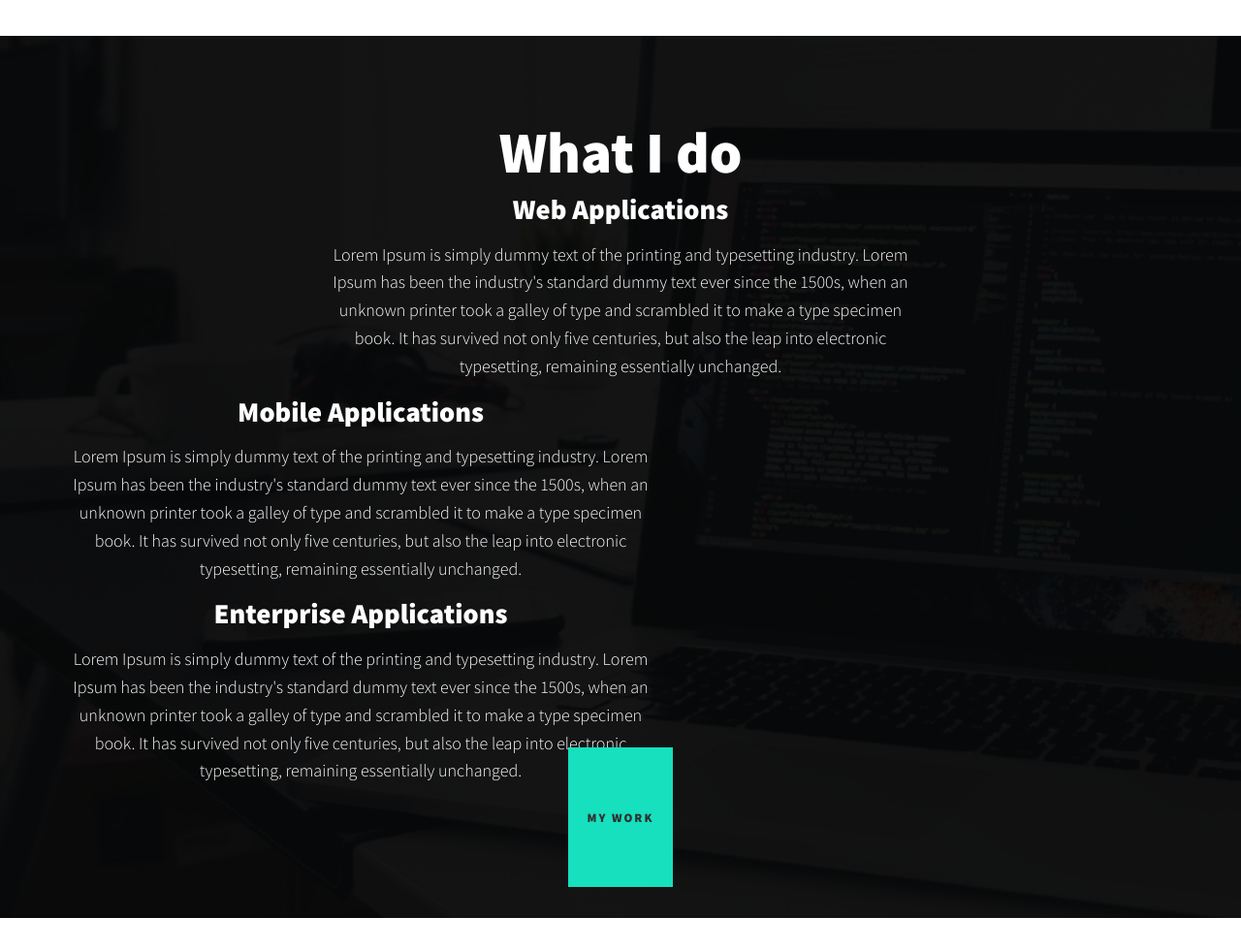
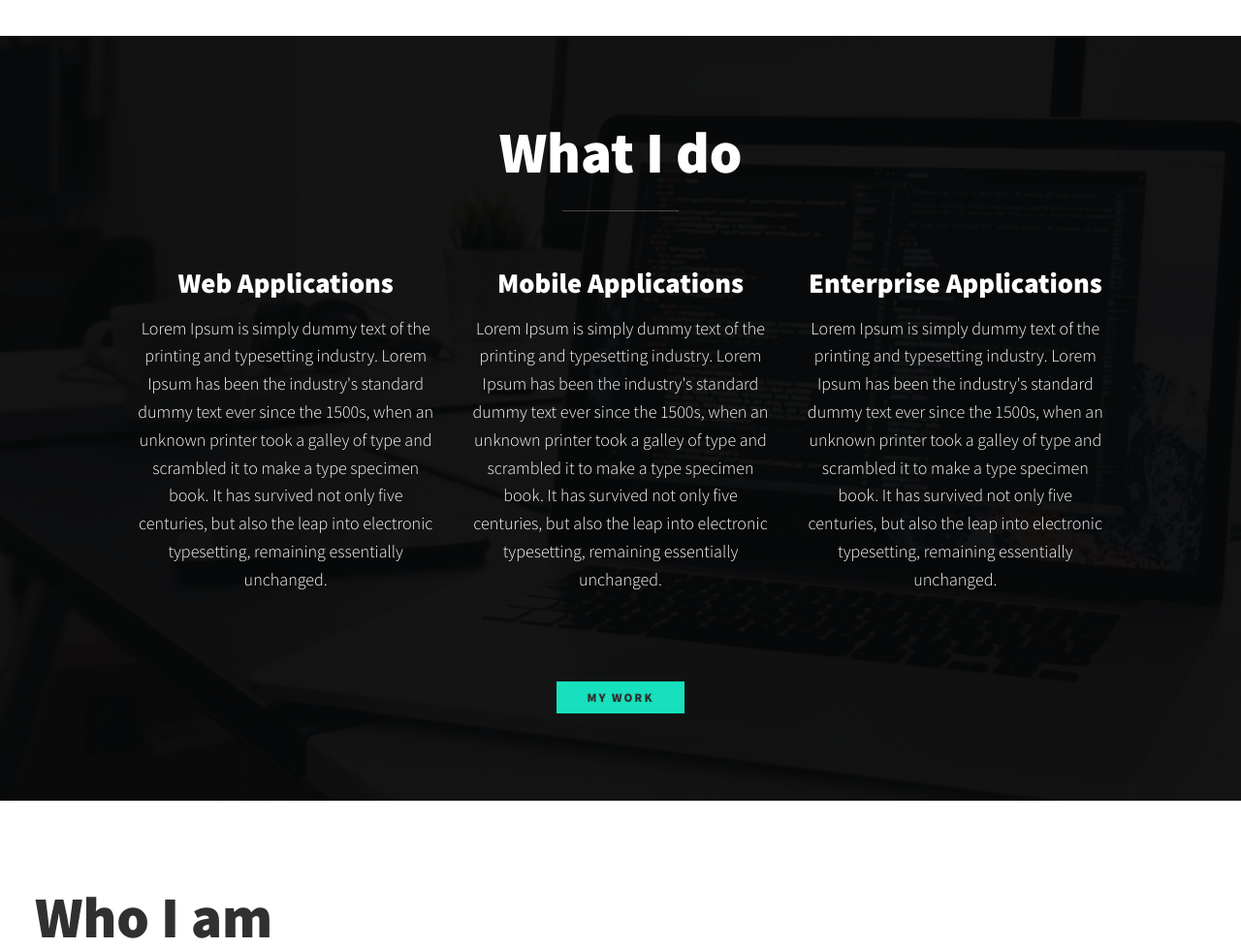
Before and after one commit to scoolj/porfolio-website, a plain HTML site: page index.html in a window 1280 px wide. Shown: the part 440-1419 px from the top of the page at 97% size. Drawn offline with nearby package versions, Linux system fonts and the light colour scheme.

Commit message:
done! service section

```diff
--- a/css/style.css
+++ b/css/style.css
@@ -57,24 +57,27 @@ strong {
   font-weight: var(--fw-bold);
 }
 
+:focus {
+  outline: 3px solid var(--clr-accent);
+  outline-offset: 3px;
+}
 /* Buttons */
 
-.btn{
-    display: inline;
-    padding: 5em 1.5em;
+.btn {
+  display: inline-block;
+  padding: 0.5em 2.5em;
   background: var(--clr-accent);
   color: var(--clr-dark);
   text-decoration: none;
   cursor: pointer;
-    font-size: .8rem;
+  font-size: 0.8rem;
   text-transform: uppercase;
   letter-spacing: 2px;
   font-weight: var(--fw-bold);
   transition: tranform 200ms ease-in-out;
-
 }
 
-.btn:hover{
+.btn:hover {
   transform: scale(1.1);
 }
 
@@ -191,8 +194,12 @@ nav {
   opacity: 0.25;
 }
 
+.services {
+  margin-bottom: 4em;
+}
+
 .service {
-  max-width: 600px;
+  max-width: 500px;
   margin: 0 auto;
 }
 
@@ -200,12 +207,11 @@ nav {
   .services {
     display: flex;
     max-width: 1000px;
-    margin: 0 auto;
+    margin-left: auto;
+    margin-right: auto;
   }
 
   .service + .service {
     margin-left: 2em;
   }
-
-
 }
--- a/index.html
+++ b/index.html
@@ -54,7 +54,8 @@
     <!-- My services -->
 
     <section class="my-services" id="services">
-      <h2 class="section__title section__title--service">What I do</h2>
+      <h2 class="section__title section__title--services">What I do</h2>
+      <div class="services">
         <div class="service">
             <h3>Web Applications</h3>
             <p>Lorem Ipsum is simply dummy text of the printing and typesetting industry. Lorem Ipsum has been the industry's standard dummy text ever since the 1500s, when an unknown printer took a galley of type and scrambled it to make a type specimen book. It has survived not only five centuries, but also the leap into electronic typesetting, remaining essentially unchanged. </p>
@@ -67,6 +68,7 @@
             <h3>Enterprise Applications</h3>
             <p>Lorem Ipsum is simply dummy text of the printing and typesetting industry. Lorem Ipsum has been the industry's standard dummy text ever since the 1500s, when an unknown printer took a galley of type and scrambled it to make a type specimen book. It has survived not only five centuries, but also the leap into electronic typesetting, remaining essentially unchanged. </p>
           </div>    <!--/ service -->
+      </div>
 
       <a href="#work" class="btn">My work </a>
     </section>
```
Lines whose indentation alone changed are shown as unchanged.
